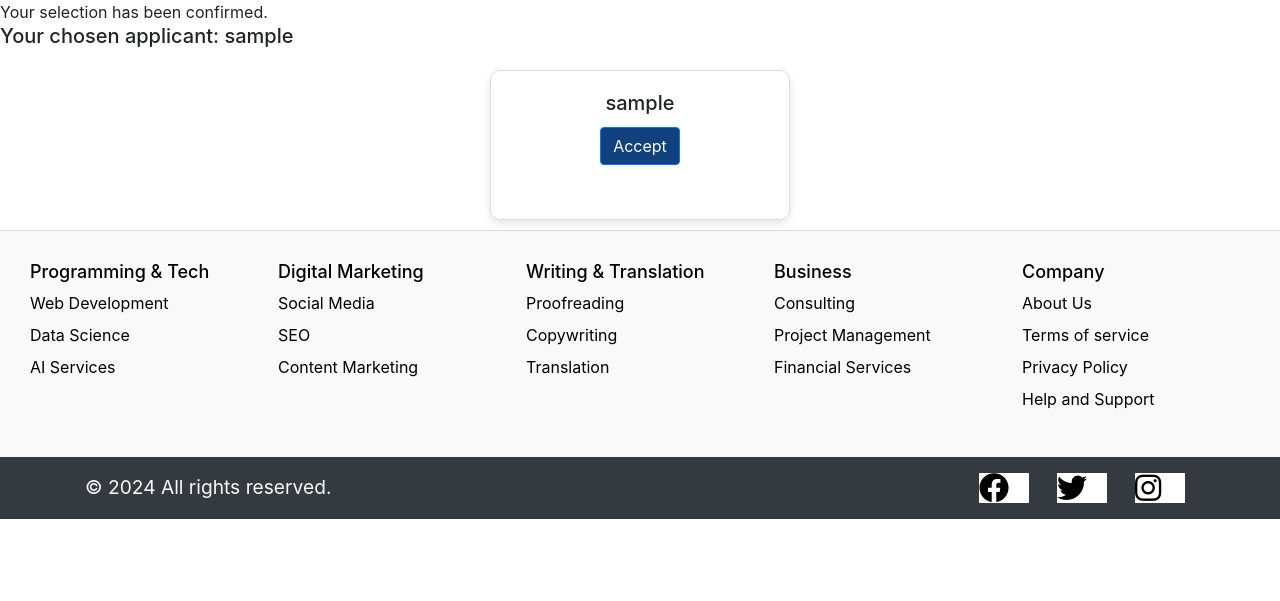
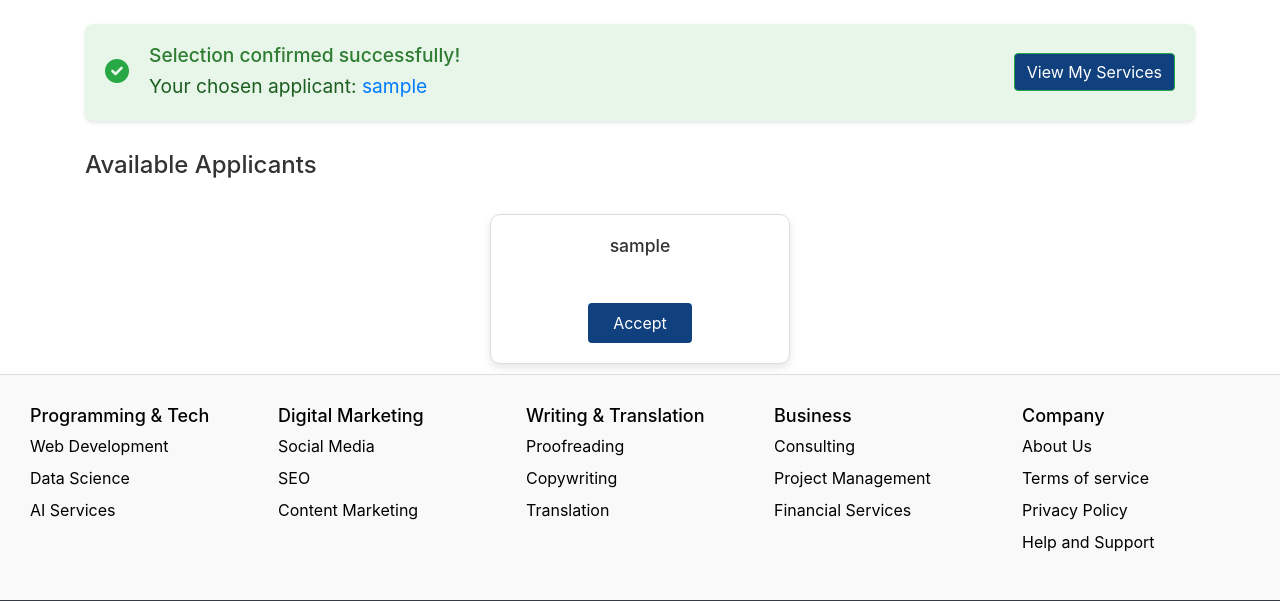
Before and after one commit to Nidhushan/TimeBanking, a Django app: template Time_Banking/Time_Banking/templates/view_applicants.html in a window 1280 px wide. Shown: the part 128-729 px from the top of the page. Run offline with Django 5.2, Linux system fonts and the light colour scheme; the template is opened without the code that fills it: values that come from a table or form of the project are taken from there, others are empty; tables that the repository leaves empty hold one stand-in row (values such as "Sample post"); some libraries are stand-ins or nearby versions.

Commit message:
Update View_applicants.html
Accept Frontend changed

```diff
--- a/Time_Banking/Time_Banking/templates/view_applicants.html
+++ b/Time_Banking/Time_Banking/templates/view_applicants.html
@@ -6,13 +6,96 @@ My Service
     {% endblock %}
 
     {% block content %}
+    <div class="container mt-4">
         {% if response %}
-        <div>Your selection has been confirmed.</div>
-        <h5 class="card-title">Your chosen applicant: {{ response.user }}</h5>
+        <div class="confirmation-wrapper">
+            <div class="confirmation-message" id="confirmationMessage">
+                <div class="check-icon">
+                    <i class="fas fa-check-circle"></i>
+                </div>
+                <div class="confirmation-content">
+                    <h4 class="confirmation-title">Selection confirmed successfully!</h4>
+                    <p class="confirmation-detail">
+                        Your chosen applicant:
+                        <a href="{% url 'profile_info' user_id=response.user_id %}" class="applicant-link">{{ response.user }}</a>
+                    </p>
+                </div>
+
+                <a href="{% url 'my_service' %}" class="btn btn-success">View My Services</a>
+            </div>
+        </div>
         {% endif %}
+
+        <div class="applicants-container">
+            <h3 class="section-title mb-4">Available Applicants</h3>
             <div class="row" style="justify-content: center;">
                 {% for response in responses %}
-            <div style="height: 150px;background-color: white;
+                <div class="applicant-card">
+                    <div class="applicant-content">
+                        <h5 class="card-title">{{ response.user }}</h5>
+                        <form method="POST" class="accept-form">
+                            {% csrf_token %}
+                            <input type="hidden" name="response_id" value="{{ response.id }}">
+                            <button type="submit" class="btn btn-primary accept-btn">Accept</button>
+                        </form>
+                    </div>
+                </div>
+                {% empty %}
+                <p class="no-applicants">No applicants available at the moment.</p>
+                {% endfor %}
+            </div>
+        </div>
+    </div>
+
+    <style>
+    .confirmation-wrapper {
+        margin-bottom: 30px;
+    }
+
+    .confirmation-message {
+        background-color: #e8f5e9;
+        border-radius: 8px;
+        padding: 20px;
+        display: flex;
+        align-items: center;
+        gap: 20px;
+        box-shadow: 0 2px 4px rgba(0, 0, 0, 0.1);
+        animation: slideDown 0.5s ease-out;
+    }
+
+    .check-icon {
+        color: #28a745;
+        font-size: 24px;
+    }
+
+    .confirmation-content {
+        flex-grow: 1;
+    }
+
+    .confirmation-title {
+        color: #2e7d32;
+        margin-bottom: 5px;
+        font-size: 1.2rem;
+    }
+
+    .confirmation-detail {
+        color: #1b5e20;
+        margin: 0;
+    }
+
+    .applicants-container {
+        margin-top: 20px;
+    }
+
+    .section-title {
+        color: #333;
+        font-size: 1.5rem;
+        margin-bottom: 20px;
+    }
+
+    .applicant-card {
+        height: 150px;
+        background-color: white;
         border: 1px solid #ddd;
         border-radius: 10px;
         box-shadow: 0 4px 8px rgba(0, 0, 0, 0.1);
@@ -20,16 +103,55 @@ My Service
         margin: 10px;
         width: 300px;
         box-sizing: border-box;
-            text-align: center;">
-                <div>
-                    <h5 class="card-title">{{ response.user }}</h5>
-                    <form method="POST" class="accept-form">
-                        {% csrf_token %}
-                        <input type="hidden" name="response_id" value="{{ response.id }}">
-                        <button type="submit" class="btn btn-primary">Accept</button>
-                    </form>
-                </div>
-            </div>
-        {% endfor %}
-    </div>
+        text-align: center;
+        transition: transform 0.3s ease, box-shadow 0.3s ease;
+    }
+
+    .applicant-card:hover {
+        transform: translateY(-2px);
+        box-shadow: 0 6px 12px rgba(0, 0, 0, 0.15);
+    }
+
+    .applicant-content {
+        display: flex;
+        flex-direction: column;
+        justify-content: space-between;
+        height: 100%;
+    }
+
+    .card-title {
+        font-size: 1.1rem;
+        color: #333;
+        margin-bottom: 15px;
+    }
+
+    .accept-btn {
+        background-color: #11407e;
+        border: none;
+        padding: 8px 25px;
+        transition: background-color 0.3s ease;
+    }
+
+    .accept-btn:hover {
+        background-color: #000c36;
+    }
+
+    @keyframes slideDown {
+        from {
+            transform: translateY(-20px);
+            opacity: 0;
+        }
+        to {
+            transform: translateY(0);
+            opacity: 1;
+        }
+    }
+
+    .no-applicants {
+        text-align: center;
+        color: #666;
+        font-style: italic;
+        padding: 20px;
+    }
+    </style>
     {% endblock %}
```
Lines whose indentation alone changed are shown as unchanged.
